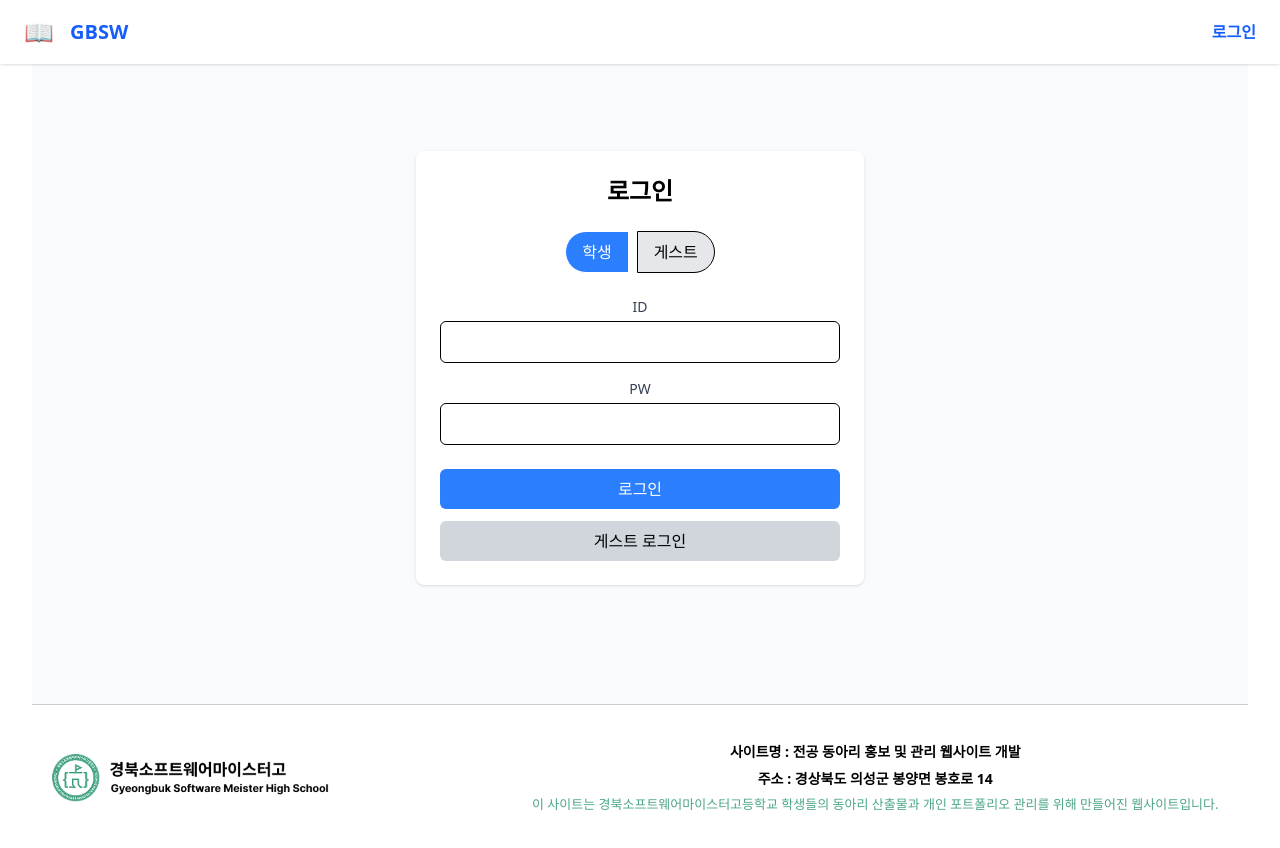
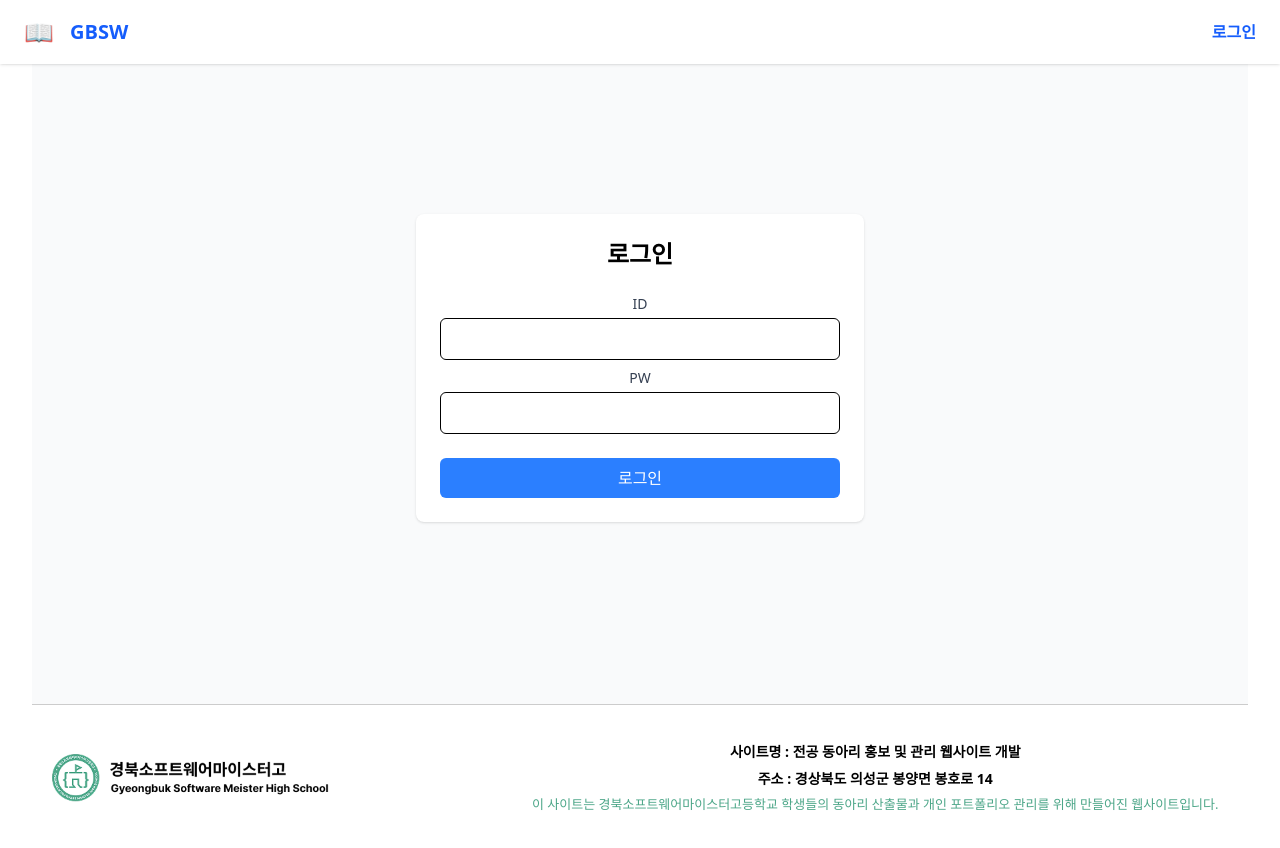
Before and after one commit to YANGYUNJIK/gbswclub_front, a React (Vite) app: page /login in a window 1280 px wide. Shown: the top 848 px of the page. Built offline with nearby package versions, Linux system fonts and the light colour scheme.

Commit message:
6. 18. ver.2

```diff
--- a/src/components/Header.jsx
+++ b/src/components/Header.jsx
@@ -113,7 +113,9 @@ export default function Header() {
       localStorage.removeItem('userRole');
       localStorage.removeItem('userName');
       setIsLoggedIn(false);
-      navigate('/');
+      alert("로그아웃 되었습니다!");
+      navigate("/home");
+      return;
     } else {
       // 로그인 페이지로 이동
       navigate('/login');
--- a/src/pages/Login.jsx
+++ b/src/pages/Login.jsx
@@ -17,13 +17,6 @@ export default function Login() {
   };
 
   const handleLogin = (asGuest = false) => {
-    if (asGuest) {
-      alert("게스트 로그인 성공!");
-      localStorage.setItem("userRole", "guest");
-      navigate("/home");
-      return;
-    }
-
     if (!id || !pw) {
       alert("ID와 PW를 입력하세요.");
       return;
@@ -39,28 +32,7 @@ export default function Login() {
     <div className="w-full h-full flex items-center justify-center bg-gray-50">
       <div className="bg-white p-6 rounded-lg shadow w-full max-w-md">
         <h2 className="text-2xl font-bold mb-6 text-center">로그인</h2>
-
-        {/* 토글 */}
-        <div className="flex justify-center mb-6 space-x-2">
-          <button
-            onClick={handleToggle}
-            className={`px-4 py-2 rounded-l-full border ${
-              isStudent ? "bg-blue-500 text-white" : "bg-gray-200"
-            }`}
-          >
-            학생
-          </button>
-          <button
-            onClick={handleToggle}
-            className={`px-4 py-2 rounded-r-full border ${
-              !isStudent ? "bg-blue-500 text-white" : "bg-gray-200"
-            }`}
-          >
-            게스트
-          </button>
-        </div>
-
-        <div className="mb-4">
+        <div className="mb-2">
           <label className="block text-sm font-medium text-gray-700">ID</label>
           <input
             type="text"
@@ -89,13 +61,6 @@ export default function Login() {
           >
             로그인
           </button>
-
-          <button
-            onClick={() => handleLogin(true)}
-            className="w-full py-2 bg-gray-300 hover:bg-gray-400 text-black rounded-md"
-          >
-            게스트 로그인
-          </button>
         </div>
       </div>
     </div>
```
